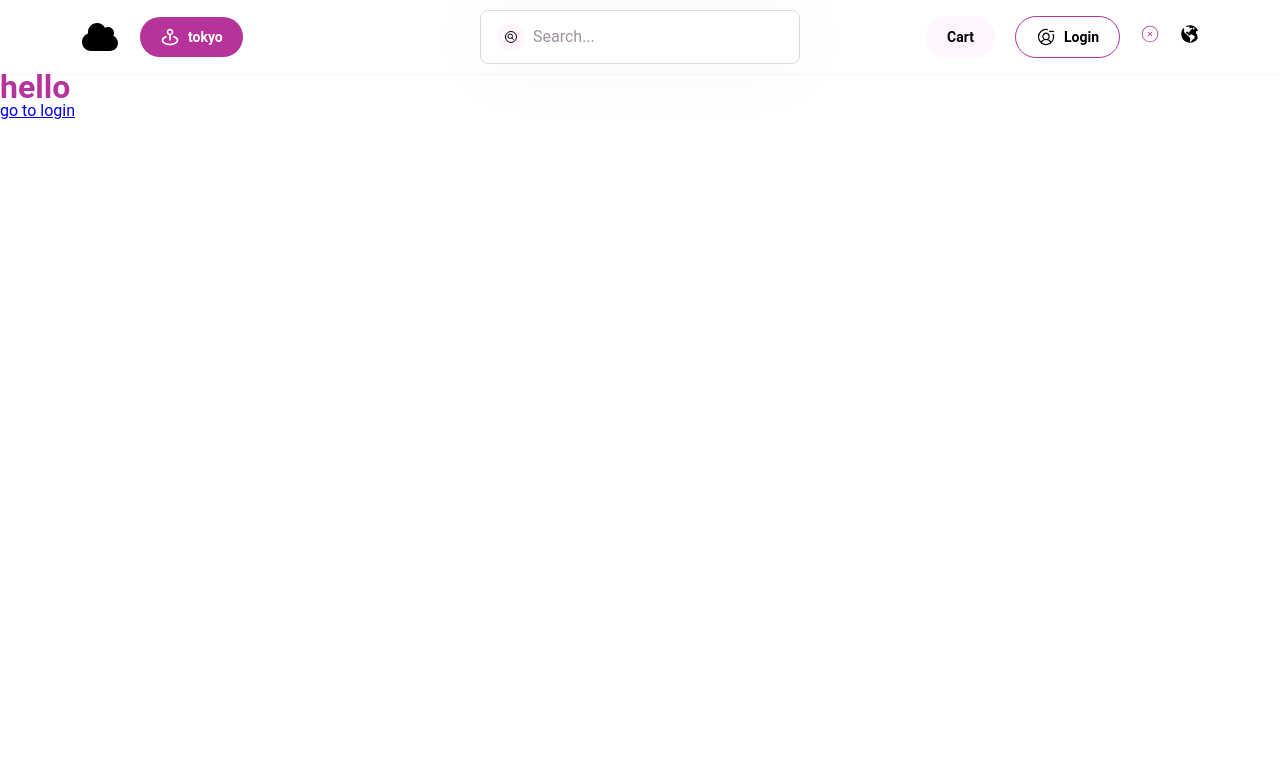
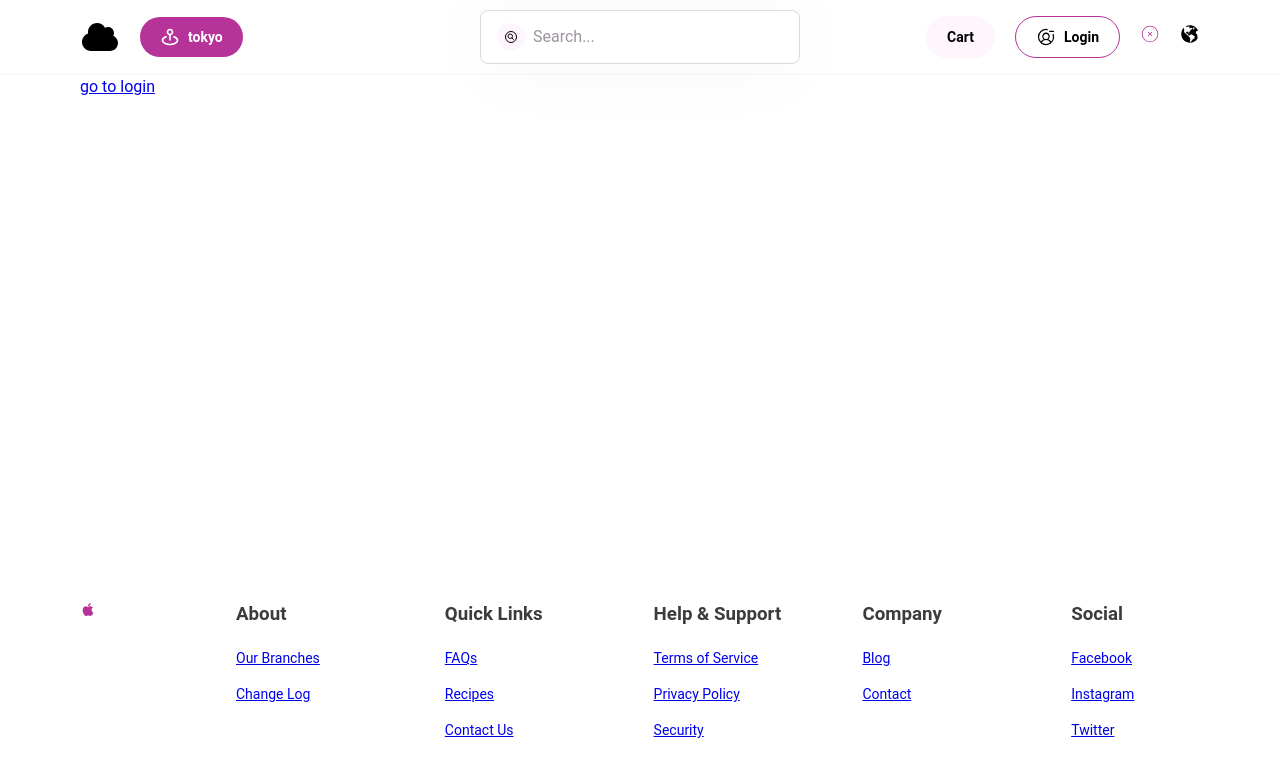
Before and after one commit to Kroro1208/feature-sliced-design, a React (Vite) app: page / in a window 1280 px wide. Shown: the top 776 px of the page. Built offline with nearby package versions, Linux system fonts and the light colour scheme.

Commit message:
footer実装

```diff
--- a/public/locales/en/translation.json
+++ b/public/locales/en/translation.json
@@ -4,5 +4,26 @@
   "go to login": "go to login",
   "search..": "search..",
   "cart": "cart",
-  "login": "login"
+  "login": "login",
+  "footer": {
+    "text": "Footer text",
+    "about": "About",
+    "ourBranches": "Our Branches",
+    "changeLog": "Change Log",
+    "quickLinks": "Quick Links",
+    "faqs": "FAQs",
+    "recipes": "Recipes",
+    "contactUs": "Contact Us",
+    "helpSuport": "Help & Support",
+    "termOfServe": "Terms of Service",
+    "privacyPolicy": "Privacy Policy",
+    "security": "Security",
+    "company": "Company",
+    "blog": "Blog",
+    "contact": "Contact",
+    "social": "Social",
+    "facebook": "Facebook",
+    "instagram": "Instagram",
+    "twitter": "Twitter"
+  }
 }
--- a/src/pages/Home/ui/HomePage.module.scss
+++ b/src/pages/Home/ui/HomePage.module.scss
@@ -1,3 +1,10 @@
-.title {
-  color: var(--primary-color);
+.pageWrapper {
+  min-height: 100vh;
+  display: flex;
+  flex-direction: column;
 }
+
+.content {
+  flex: 1;
+  padding: 0 var(--container-padding);
+}
--- a/src/pages/Home/ui/HomePage.tsx
+++ b/src/pages/Home/ui/HomePage.tsx
@@ -1,4 +1,5 @@
 import { routePaths } from '@/shared/config';
+import { Footer } from '@/widgets/Footer';
 import { HeaderPage } from '@/widgets/Header';
 import { useTranslation } from 'react-i18next';
 import { Link } from 'react-router';
@@ -8,11 +9,13 @@ const HomePage = () => {
   const { t } = useTranslation();
 
   return (
-    <>
+    <div className={styles.pageWrapper}>
       <HeaderPage />
-      <h1 className={styles.title}>{t('hello')}</h1>
-      <Link to={routePaths.login}>{t('go to login')}</Link>
-    </>
+      <main className={styles.content}>
+        <Link to={routePaths.login}>{t('go to login')}</Link>
+      </main>
+      <Footer />
+    </div>
   );
 };
 
--- /dev/null
+++ b/src/widgets/Footer/index.tsx
@@ -0,0 +1,3 @@
+import { Footer } from './ui/Footer';
+
+export { Footer };
--- /dev/null
+++ b/src/widgets/Footer/ui/Footer.module.scss
@@ -0,0 +1,62 @@
+.footer {
+  background-color: var(--white);
+  padding: 60px 0 48px;
+}
+
+.container {
+  padding: 10px var(--container-padding);
+  display: flex;
+  gap: 140px;
+  align-items: flex-start;
+}
+
+.icon {
+  fill: var(--primary-color);
+}
+
+.links {
+  display: flex;
+  gap: 80px;
+  flex: 1;
+}
+
+.column {
+  width: 25%;
+}
+
+.columnTitle {
+  color: var(--gray-800);
+  margin: 0 0 20px;
+}
+
+.linkList {
+  list-style: none;
+  padding: 0;
+  margin: 0;
+
+  li {
+    margin-bottom: 12px;
+
+    &:last-child {
+      margin-bottom: 0;
+    }
+  }
+}
+
+.link {
+  color: var(--gray-600);
+  font-size: 14px;
+  text-decoration: none;
+  transition: color 0.2s linear;
+
+  &:hover {
+    color: var(--primary-color);
+  }
+}
+
+.copyright {
+  text-align: center;
+  color: var(--gray-600);
+  font: var(--font-s);
+  margin-top: 32px;
+}
--- /dev/null
+++ b/src/widgets/Footer/ui/Footer.tsx
@@ -0,0 +1,82 @@
+import { routePaths } from '@/shared/config';
+import { useTranslation } from 'react-i18next';
+import { BiLogoApple } from 'react-icons/bi';
+import { Link } from 'react-router';
+import styles from './Footer.module.scss';
+
+export const Footer = () => {
+  const { t } = useTranslation();
+  return (
+    <footer className={styles.footer}>
+      <div className={styles.container}>
+        <BiLogoApple className={styles.icon} />
+        <div className={styles.links}>
+          <div className={styles.column}>
+            <h3 className={styles.columnTitle}>{t('footer.about')}</h3>
+            <ul className={styles.linkList}>
+              <li className={styles.link}>
+                <Link to={routePaths.home}>{t('footer.ourBranches')}</Link>
+              </li>
+              <li className={styles.link}>
+                <Link to={routePaths.home}>{t('footer.changeLog')}</Link>
+              </li>
+            </ul>
+          </div>
+          <div className={styles.column}>
+            <h3 className={styles.columnTitle}>{t('footer.quickLinks')}</h3>
+            <ul className={styles.linkList}>
+              <li className={styles.link}>
+                <Link to={routePaths.home}>{t('footer.faqs')}</Link>
+              </li>
+              <li className={styles.link}>
+                <Link to={routePaths.home}>{t('footer.recipes')}</Link>
+              </li>
+              <li className={styles.link}>
+                <Link to={routePaths.home}>{t('footer.contactUs')}</Link>
+              </li>
+            </ul>
+          </div>
+          <div className={styles.column}>
+            <h3 className={styles.columnTitle}>{t('footer.helpSuport')}</h3>
+            <ul className={styles.linkList}>
+              <li className={styles.link}>
+                <Link to={routePaths.home}>{t('footer.termOfServe')}</Link>
+              </li>
+              <li className={styles.link}>
+                <Link to={routePaths.home}>{t('footer.privacyPolicy')}</Link>
+              </li>
+              <li className={styles.link}>
+                <Link to={routePaths.home}>{t('footer.security')}</Link>
+              </li>
+            </ul>
+          </div>
+          <div className={styles.column}>
+            <h3 className={styles.columnTitle}>{t('footer.company')}</h3>
+            <ul className={styles.linkList}>
+              <li className={styles.link}>
+                <Link to={routePaths.home}>{t('footer.blog')}</Link>
+              </li>
+              <li className={styles.link}>
+                <Link to={routePaths.home}>{t('footer.contact')}</Link>
+              </li>
+            </ul>
+          </div>
+          <div className={styles.column}>
+            <h3 className={styles.columnTitle}>{t('footer.social')}</h3>
+            <ul className={styles.linkList}>
+              <li className={styles.link}>
+                <Link to={routePaths.home}>{t('footer.facebook')}</Link>
+              </li>
+              <li className={styles.link}>
+                <Link to={routePaths.home}>{t('footer.instagram')}</Link>
+              </li>
+              <li className={styles.link}>
+                <Link to={routePaths.home}>{t('footer.twitter')}</Link>
+              </li>
+            </ul>
+          </div>
+        </div>
+      </div>
+    </footer>
+  );
+};
```
Also changed, not shown: public/locales/ja/translation.json (+21 -1 lines).
